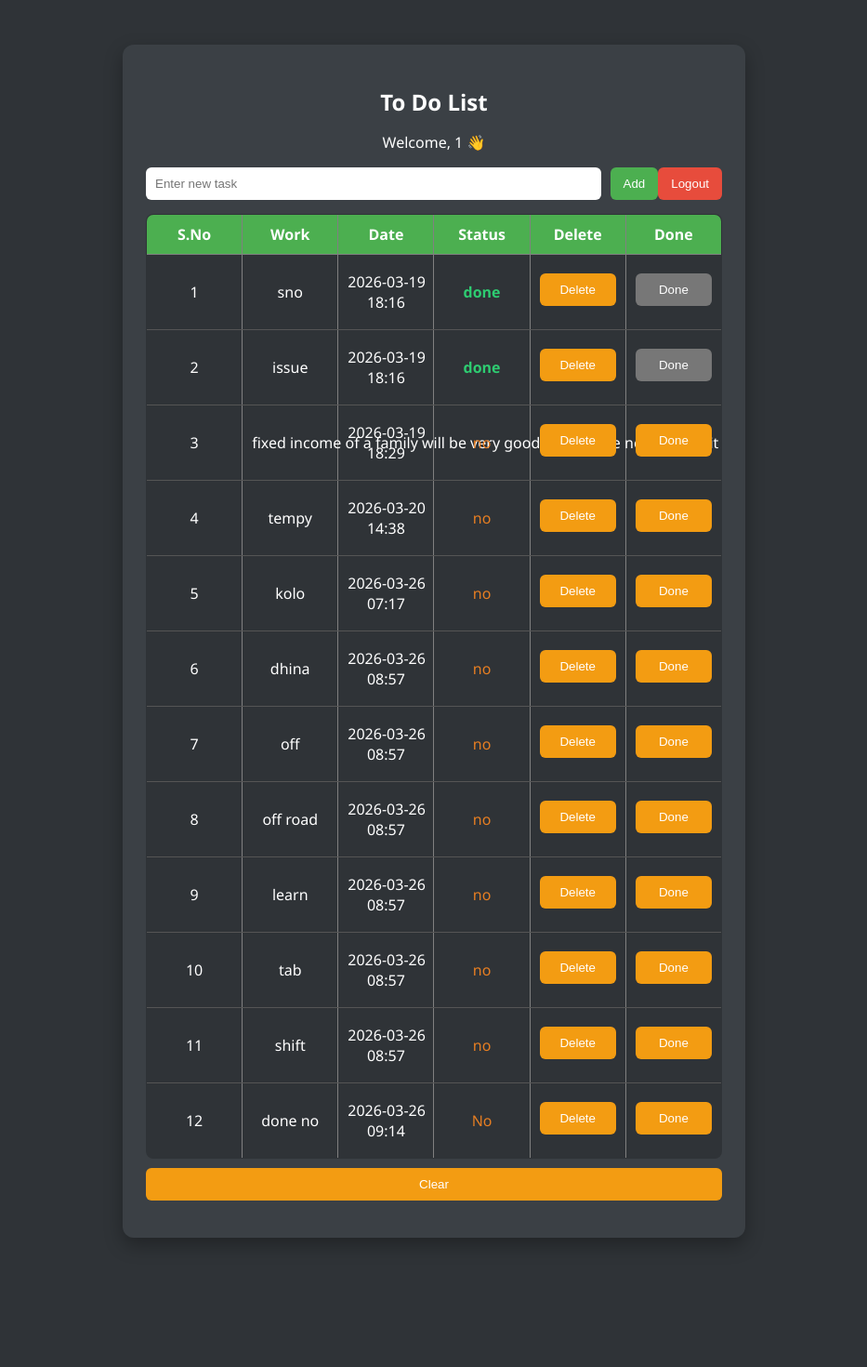
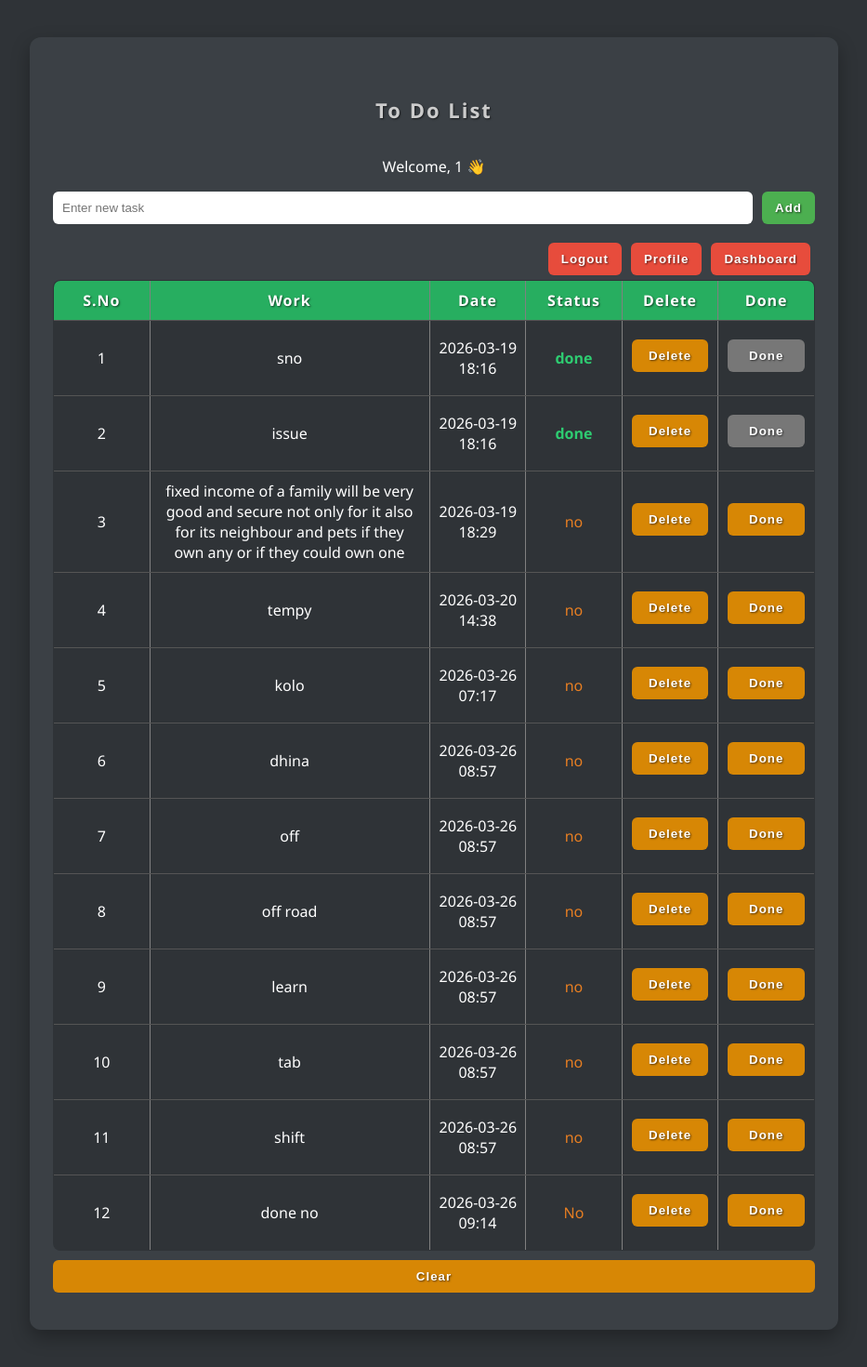
Before and after one commit to FunDood155/tdl_project, a Flask app: page / in a window 1280 px wide. Shown: the whole page at 93% size, without its empty margins (173-1106 px from the left). Before the commit the page ends 1333 px from the top, so only its background shows below. Run offline with Flask 3, Linux system fonts and the light colour scheme; a user stored in the database is signed in.

Commit message:
profile and dashboard added

```diff
--- a/app.py
+++ b/app.py
@@ -41,9 +41,10 @@ def add():
 
 @app.route("/done/<int:id>", methods=["POST"])
 def done(id):
+    if "user_id" not in session:
+        return redirect("/login")
 
     db.mark_done(id, session["user_id"])
-
     return redirect("/")
 
 
@@ -51,9 +52,10 @@ def done(id):
 
 @app.route("/delete/<int:id>", methods=["POST"])
 def delete(id):
+    if "user_id" not in session:
+        return redirect("/login")
 
     db.remove_activity(id, session["user_id"])
-
     return redirect("/")
 
 
@@ -61,6 +63,8 @@ def delete(id):
 
 @app.route("/clear", methods=["POST"])
 def clear():
+    if "user_id" not in session:
+        return redirect("/login")
 
     user_id = session["user_id"]
     db.table_clear(user_id)
@@ -110,5 +114,35 @@ def logout():
     session.clear()
     return redirect("/login")
 
+@app.route('/profile')
+def profile():
+    if 'user_id' not in session:
+        return redirect('/login')
+
+    user = db.get_user_by_id(session['user_id'])
+
+    return render_template("profile.html", user=user)
+
+@app.route('/dashboard')
+def dashboard():
+    if "user_id" not in session:
+        return redirect("/login")
+
+    user_id = session["user_id"]
+
+    tasks = db.display_activity(user_id)
+
+    total = len(tasks)
+    done = len([t for t in tasks if t[3] == "done"])
+    pending = total - done
+
+    return render_template("dashboard.html",total=total,done=done,pending=pending)
+
+
+
+
+
+
+
 if __name__ == "__main__":
     app.run(debug=True)
--- a/better_sorce.py
+++ b/better_sorce.py
@@ -40,7 +40,7 @@ def add_activity(work, user_id):
 
     # ✅ Insert if not duplicate
     query = "INSERT INTO tdl_table (work,status,user_id) VALUES (?,?,?)"
-    cursor.execute(query,(work,"no",user_id))
+    cursor.execute(query,(work,"No",user_id))
     con.commit()
 
 
@@ -62,7 +62,7 @@ def table_clear(user_id):
 
 
 def mark_done(num, user_id):
-    query = "UPDATE tdl_table SET status='done' WHERE num=? and user_id=?"
+    query = "UPDATE tdl_table SET status='Done' WHERE num=? and user_id=?"
     cursor.execute(query,(num,user_id))
     con.commit()
 
@@ -80,6 +80,12 @@ def get_user(username):
     cursor.execute(query,(username,))
     return cursor.fetchone()
 
+def get_user_by_id(user_id):
+
+    cursor.execute("SELECT * FROM users WHERE id=?", (user_id,))
+    user = cursor.fetchone()
+
+    return user
 
 # ---------- MAIN (for terminal testing only) ----------
 
--- a/static/style.css
+++ b/static/style.css
@@ -1,48 +1,58 @@
-/* Page */
+/* ---------- PAGE ---------- */
+
 body {
     font-family: 'Segoe UI', Arial, sans-serif;
     background: #2f3337;
     display: flex;
     justify-content: center;
-    align-items: flex-start;  /* 🔥 KEY CHANGE */
+    align-items: flex-start;
     padding: 40px 0;
+    margin: 0;
+    color: white;
 }
+
+
+/* ---------- CONTAINER ---------- */
 
 .container {
     background: #3b4045;
     padding: 25px;
     border-radius: 12px;
-    width: 620px;          /* ✅ responsive */
-    max-width: 90%;    /* ✅ limit max size */
+    width: 820px;
+    max-width: 90%;
     box-shadow: 0 8px 20px rgba(0,0,0,0.3);
-    color: white;
 }
 
-/* Title */
+
+/* ---------- TITLE ---------- */
+
 h2 {
     text-align: center;
     margin-bottom: 15px;
 }
 
-/* Logout button */
+
+/* ---------- TOP BUTTONS ---------- */
+
 .container a button {
     float: right;
-    margin-bottom: 10px;
+    margin: 5px;
     background: #e74c3c;
 }
 
 .container a button:hover {
-    background: #c0392b;
+    background: #f41f07;
 }
 
-/* Form */
+
+/* ---------- FORM ---------- */
+
 form {
     display: flex;
     gap: 10px;
     margin-bottom: 15px;
 }
 
-/* Inputs */
 input {
     flex: 1;
     padding: 10px;
@@ -51,7 +61,9 @@ input {
     outline: none;
 }
 
-/* Buttons */
+
+/* ---------- BUTTONS ---------- */
+
 button {
     padding: 10px 14px;
     background: #4CAF50;
@@ -60,15 +72,27 @@ button {
     cursor: pointer;
     border-radius: 6px;
     transition: 0.2s;
+    white-space: nowrap;
+    letter-spacing: 1px;
+    font-weight: 800;
+    text-shadow: 1px 1px 2px rgba(0,0,0,0.6);
 }
 
 button:hover {
-    background: #43a047;
+    background: #21ba29;
 }
 
-/* Table */
+button:disabled {
+    background: #777;
+    cursor: not-allowed;
+}
+
+
+/* ---------- TABLE ---------- */
+
 table {
     width: 100%;
+    table-layout: fixed;          /* ✅ FIXED (important) */
     border-collapse: collapse;
     margin-top: 10px;
     background: #2f3337;
@@ -76,52 +100,48 @@ table {
     overflow: hidden;
 }
 
-table {
-    width: 100%;
-    table-layout: auto;   /* 🔥 let browser decide */
+th {
+    background: #27ae60;   color: white;
+    padding: 10px;
+    color: white;
+    letter-spacing: 1px;
+    font-weight: 800;
+    text-shadow: 1px 1px 2px rgba(0,0,0,0.6);
 }
 
-/* Keep Work column flexible */
-td:nth-child(2) {
-    width: 30%;
+th, td {
+    padding: 10px;
+    text-align: center;
+    border-bottom: 1px solid #555;
+    vertical-align: middle;
 }
 
-/* Keep Date readable */
-td:nth-child(3) {
+
+/* ---------- WORK COLUMN (FIX) ---------- */
+
+th:nth-child(2),td:nth-child(2) {
+    width: 280px;
+    word-break: break-word;
+    white-space: normal;
+}
+
+
+/* ---------- DATE COLUMN ---------- */
+
+th:nth-child(3),td:nth-child(3) {
     white-space: nowrap;
 }
 
-/* Prevent text breaking */
-td {
-    white-space: nowrap;
-}
 
-/* Prevent button breaking */
-button {
-    white-space: nowrap;
+/* ---------- ROW HOVER ---------- */
 
-}
-
-/* Keep table structured */
-table {
-    table-layout: fixed;
+tr:hover {
+    background: #3a3f44;
 }
 
 
-/* Table header */
-th {
-    background: #4CAF50;
-    padding: 10px;
-}
+/* ---------- STATUS ---------- */
 
-/* Table cells */
-td {
-    padding: 10px;
-    text-align: center;
-    border-bottom: 1px solid #555;
-}
-
-/* Status colors */
 .done {
     color: #2ecc71;
     font-weight: bold;
@@ -131,42 +151,95 @@ td {
     color: #e67e22;
 }
 
-/* Clear button */
+
+/* ---------- CLEAR BUTTON ---------- */
+
 form:last-child button {
     width: 100%;
     margin-top: 10px;
-    background: #f39c12;
+    background: #d78705;
 }
 
 form:last-child button:hover {
-    background: #d68910;
+    background: #ff9d00;
 }
 
-button:disabled {
-    background: #777;
-    cursor: not-allowed;
-}
 
-th, td {
-    text-align: center;
-    vertical-align: middle;
-}
-
-tr:hover {
-    background: #3a3f44;
-}
+/* ---------- LINKS AS BUTTON ---------- */
 
 .btn-link {
     display: inline-block;
     padding: 8px 14px;
     background: #3498db;
     color: white;
-    text-decoration: none;   /* remove underline */
+    text-decoration: none;
     border-radius: 6px;
-    text-align: center;
     transition: 0.2s;
 }
 
 .btn-link:hover {
     background: #2980b9;
 }
+
+
+/* ---------- DASHBOARD ---------- */
+
+.dash-box {
+    display: flex;
+    justify-content: space-between;
+    gap: 10px;
+    margin: 20px 0;
+}
+
+.card {
+    background: #2f3337;
+    padding: 15px;
+    border-radius: 10px;
+    flex: 1;
+    text-align: center;
+}
+
+.card h3 {
+    margin-bottom: 10px;
+}
+
+.card p {
+    font-size: 28px;
+    font-weight: bold;
+}
+
+.green {
+    color: #2ecc71;
+}
+
+.orange {
+    color: #f39c12;
+}
+
+.empty-state {
+    width: 100%;
+    display: flex;
+    justify-content: center;   /* horizontal center */
+    align-items: center;       /* vertical alignment */
+    margin: 20px 0;
+}
+
+.empty-state p {
+    color: white;
+    letter-spacing: 1px;
+    font-weight: 600;
+    text-shadow: 1px 1px 2px rgba(0,0,0,0.6);
+    text-align: center;
+    font-size: 16px;
+    color: #ccc;
+}
+
+.empty-state h2 {
+    color: rgb(255, 255, 255);
+    letter-spacing: 2px;
+    font-weight: 800;
+    text-shadow: 1px 1px 2px rgba(0,0,0,0.6);
+    text-align: center;
+    font-size: 22px;
+    color: #ccc;
+}
--- a/templates/index.html
+++ b/templates/index.html
@@ -9,22 +9,34 @@
 <body>
 
 <div class="container">
+<!-- <h2>To Do List</h2> -->
 
-<h2>To Do List</h2>
+<div class="empty-state">
+    <h2>To Do List</h2>
+</div>
 <p style="text-align:center;">
     Welcome, {{ session['username'] }} 👋
 </p>
-<a href="/logout" onclick="return confirm('Are you sure you want to logout?')">
-    <button>Logout</button>
-</a>
+
 <form action="/add" method="POST">
     <input type="text" name="task" placeholder="Enter new task" required>
     <button type="submit">Add</button>
 </form>
-
+<a href="/dashboard">
+    <button>Dashboard</button>
+</a>
+<a href="/profile">
+    <button>Profile</button>
+</a>
+<a href="/logout" onclick="return confirm('Are you sure you want to logout?')">
+    <button>Logout</button>
+</a>
+<br>
 {% if tasks|length == 0 %}
 
-    <p style="text-align:center;">No tasks yet 🚀</p>
+    <div class="empty-state">
+        <p>No tasks yet 🚀</p>
+    </div>
 
 {% else %}
 
```
Also changed, not shown: templates/dashboard.html (added, +40 -0 lines), templates/profile.html (added, +24 -0 lines), tasks.db.
